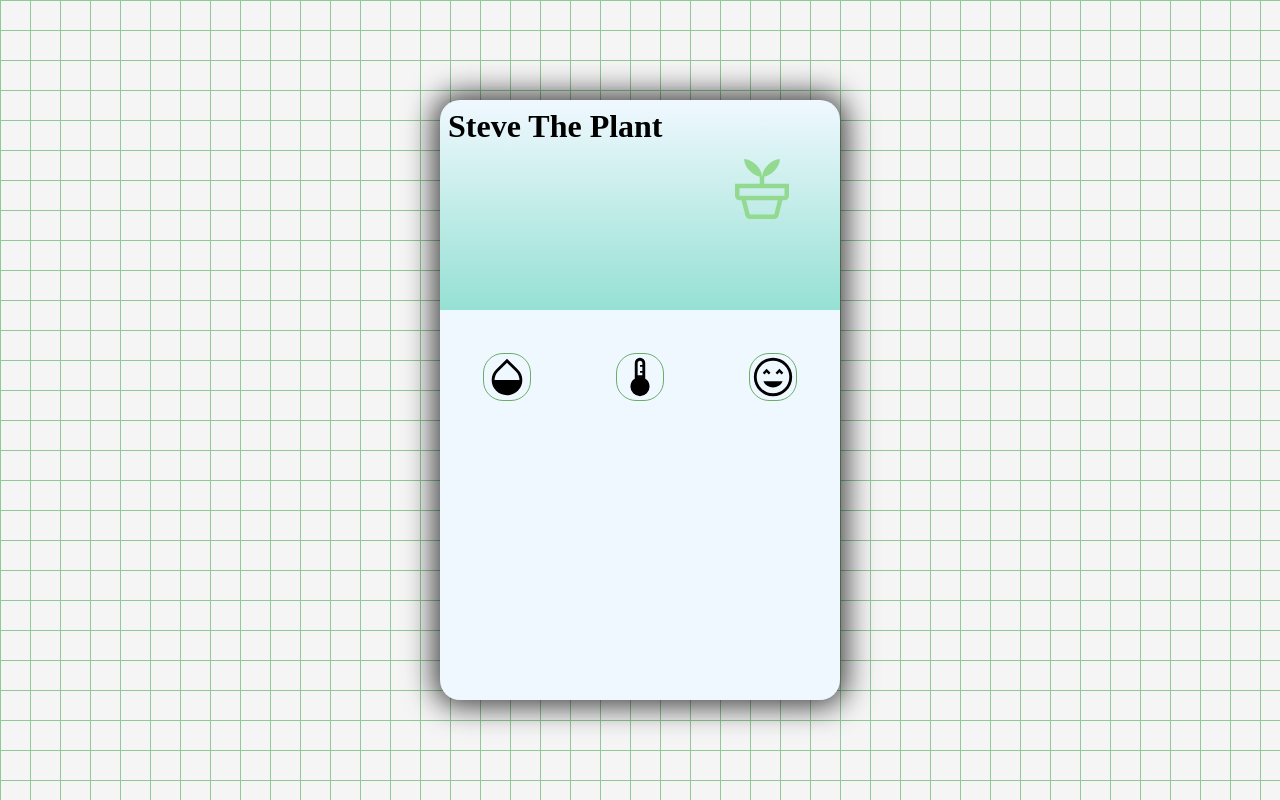
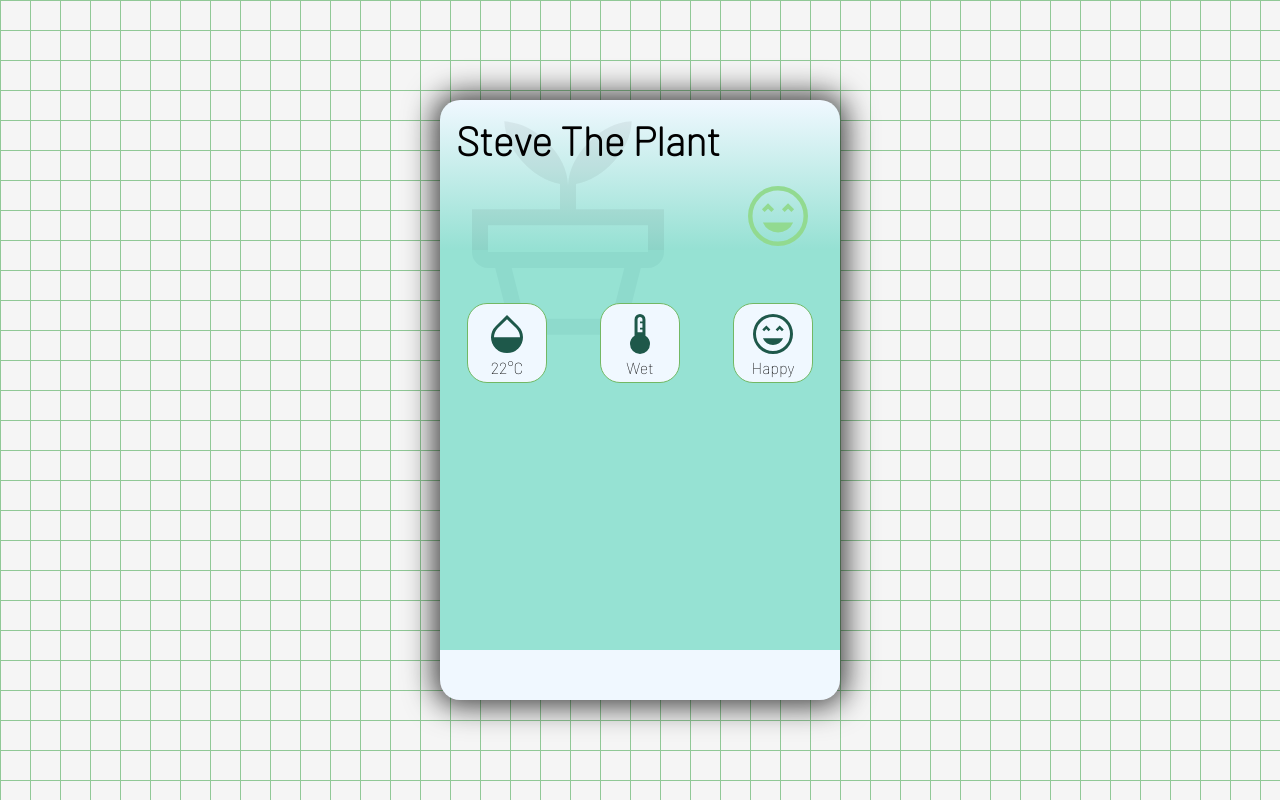
Before and after one commit to Annie1790/SteveThePlant, a React app in the folder stevetheplant/: page / in a window 1280 px wide. Built offline with nearby package versions, Linux system fonts and the light colour scheme.

Commit message:
styling fix

```diff
--- a/stevetheplant/package.json
+++ b/stevetheplant/package.json
@@ -6,6 +6,7 @@
     "@testing-library/jest-dom": "^5.16.5",
     "@testing-library/react": "^13.4.0",
     "@testing-library/user-event": "^13.5.0",
+    "hover.css": "^2.3.2",
     "localforage": "^1.10.0",
     "match-sorter": "^6.3.1",
     "react": "^18.2.0",
--- a/stevetheplant/src/Style/buttons.scss
+++ b/stevetheplant/src/Style/buttons.scss
@@ -1,8 +1,10 @@
 @use "mixin";
 
 #buttons {
-    grid-row: 2 / 5;
+    position: relative;
+    grid-row: 2 / 3;
     grid-column: 1 / span 3;
+    background-color: rgba(34, 195, 155, 0.44);
 
     //Another grid for button positions
     display: grid;
@@ -10,12 +12,30 @@
     grid-template-rows: repeat(3, auto);
 
     //Actual button styling
-    div {
+    #moisture,
+    #temperature,
+    #emoji {
         @include mixin.centerDiv();
+    }
 
-        svg {
-            @include mixin.borderRadius();
-            border: 1px solid rgb(107, 173, 104);
-        }
+    .buttonBox {
+        @include mixin.borderRadius();
+        @include mixin.centerDiv();
+        @include mixin.fade();
+        width: 80px;
+        height: 80px;
+        flex-direction: column;
+        border: 1px solid rgb(114, 184, 100);
+        background-color: aliceblue;
+    }
+
+    .buttonBox:hover,
+    .buttonBox:focus,
+    .buttonBox:active {
+        @include mixin.fadeHover();
+    }
+
+    svg {
+        filter: invert(26%) sepia(51%) saturate(476%) hue-rotate(115deg) brightness(96%) contrast(93%);
     }
 }
--- a/stevetheplant/src/Style/index.scss
+++ b/stevetheplant/src/Style/index.scss
@@ -2,6 +2,7 @@
 
 * {
     box-sizing: border-box;
+    @include mixin.font();
 }
 
 body {
@@ -22,7 +23,7 @@ body {
     background-color: aliceblue;
     display: grid;
     grid-template-columns:repeat(3, auto);
-    grid-template-rows: repeat(5, auto);
+    grid-template-rows: 150px auto 50px;
 }
 
 @media (min-width: 300px) and (max-width:600px) {
--- a/stevetheplant/src/Style/mixin.scss
+++ b/stevetheplant/src/Style/mixin.scss
@@ -1,4 +1,5 @@
 //groups of css declarations
+@import url('https://fonts.googleapis.com/css2?family=Barlow:wght@100&display=swap');
 
 @mixin centerDiv() {
     display: flex;
@@ -19,3 +20,25 @@
     -webkit-border-radius: 20px 20px 20px 20px;
     border: 0px solid #000000;
 }
+
+@mixin font() {
+    font-family: 'Barlow', sans-serif;
+}
+
+@mixin fade() {
+    vertical-align: middle;
+    -webkit-transform: perspective(1px) translateZ(0);
+    transform: perspective(1px) translateZ(0);
+    box-shadow: 0 0 1px rgba(0, 0, 0, 0);
+    overflow: hidden;
+    -webkit-transition-duration: 0.3s;
+    transition-duration: 0.3s;
+    -webkit-transition-property: color, background-color;
+    transition-property: color, background-color;
+}
+
+@mixin fadeHover() {
+    /* Use hover, focus, active after : */
+    background-color: rgb(203, 224, 193);
+    color: white;
+}
--- a/stevetheplant/src/Style/welcomeText.scss
+++ b/stevetheplant/src/Style/welcomeText.scss
@@ -17,7 +17,8 @@
     grid-row: 1;
 
     h1 {
-        margin: 0.5rem;
+        margin: 1rem;
+        font-size: 40px;
     }
 }
 
@@ -30,3 +31,11 @@
         filter: invert(91%) sepia(5%) saturate(3389%) hue-rotate(59deg) brightness(100%) contrast(71%);
     }
 }
+
+#plantBackground {
+    position: absolute;
+    grid-column: 1;
+    grid-row: 1 / span 2;
+    z-index: 0;
+    opacity: 0.05;
+}
--- a/stevetheplant/src/components/buttons.js
+++ b/stevetheplant/src/components/buttons.js
@@ -6,13 +6,22 @@ const Buttons = () => {
     return (
         <div id="buttons">
             <div id="moisture">
-                <svg xmlns="http://www.w3.org/2000/svg" height="48" viewBox="0 96 960 960" width="48"><path d="M480 956q-133 0-226.5-91.709T160 641q0-63.142 24.5-120.771Q209 462.599 254 418.5L480 196l226 222.5q45 44.099 69.5 101.729Q800 577.858 800 641q0 131.582-93.5 223.291T480 956ZM220 641h520q0-51-19.5-97T666 463L480 280 294 463q-35 35-54.5 81.042Q220 590.083 220 641Z" /></svg>
+                <div className="buttonBox">
+                    <svg xmlns="http://www.w3.org/2000/svg" height="48" viewBox="0 96 960 960" width="48"><path d="M480 956q-133 0-226.5-91.709T160 641q0-63.142 24.5-120.771Q209 462.599 254 418.5L480 196l226 222.5q45 44.099 69.5 101.729Q800 577.858 800 641q0 131.582-93.5 223.291T480 956ZM220 641h520q0-51-19.5-97T666 463L480 280 294 463q-35 35-54.5 81.042Q220 590.083 220 641Z" /></svg>
+                    <span>22°C</span>
+                </div>
             </div>
             <div id="temperature">
-                <svg xmlns="http://www.w3.org/2000/svg" height="48" viewBox="0 96 960 960" width="48"><path d="M480 976q-83 0-141.5-58.5T280 776q0-51 23-96t68-67V285q0-45.417 31.792-77.208Q434.583 176 480 176t77.208 31.792Q589 239.583 589 285v328q45 22 68 67t23 96q0 83-58.5 141.5T480 976Zm-49-435h98v-53h-49v-39h49v-87h-49v-38.5h49V285q0-20.825-14.123-34.912-14.123-14.088-35-14.088Q459 236 445 250.088 431 264.175 431 285v256Z" /></svg>
+                <div className="buttonBox">
+                    <svg xmlns="http://www.w3.org/2000/svg" height="48" viewBox="0 96 960 960" width="48"><path d="M480 976q-83 0-141.5-58.5T280 776q0-51 23-96t68-67V285q0-45.417 31.792-77.208Q434.583 176 480 176t77.208 31.792Q589 239.583 589 285v328q45 22 68 67t23 96q0 83-58.5 141.5T480 976Zm-49-435h98v-53h-49v-39h49v-87h-49v-38.5h49V285q0-20.825-14.123-34.912-14.123-14.088-35-14.088Q459 236 445 250.088 431 264.175 431 285v256Z" /></svg>
+                    <span>Wet</span>
+                </div>
             </div>
             <div id="emoji">
-                <svg xmlns="http://www.w3.org/2000/svg" height="48" viewBox="0 96 960 960" width="48"><path d="M480 795q66 0 121.5-35.5T682 663H278q26 61 81 96.5T480 795ZM302 523l45-45 45 45 36-36-81-81-81 81 36 36Zm267 0 45-45 45 45 36-36-81-81-81 81 36 36Zm-89 453q-83 0-156-31.5T197 859q-54-54-85.5-127T80 576q0-83 31.5-156T197 293q54-54 127-85.5T480 176q83 0 156 31.5T763 293q54 54 85.5 127T880 576q0 83-31.5 156T763 859q-54 54-127 85.5T480 976Zm0-400Zm0 340q142.375 0 241.188-98.812Q820 718.375 820 576t-98.812-241.188Q622.375 236 480 236t-241.188 98.812Q140 433.625 140 576t98.812 241.188Q337.625 916 480 916Z" /></svg>
+                <div className="buttonBox">
+                    <svg xmlns="http://www.w3.org/2000/svg" height="48" viewBox="0 96 960 960" width="48"><path d="M480 795q66 0 121.5-35.5T682 663H278q26 61 81 96.5T480 795ZM302 523l45-45 45 45 36-36-81-81-81 81 36 36Zm267 0 45-45 45 45 36-36-81-81-81 81 36 36Zm-89 453q-83 0-156-31.5T197 859q-54-54-85.5-127T80 576q0-83 31.5-156T197 293q54-54 127-85.5T480 176q83 0 156 31.5T763 293q54 54 85.5 127T880 576q0 83-31.5 156T763 859q-54 54-127 85.5T480 976Zm0-400Zm0 340q142.375 0 241.188-98.812Q820 718.375 820 576t-98.812-241.188Q622.375 236 480 236t-241.188 98.812Q140 433.625 140 576t98.812 241.188Q337.625 916 480 916Z" /></svg>
+                    <span>Happy</span>
+                </div>
             </div>
         </div>
     );
--- a/stevetheplant/src/components/welcomeText.js
+++ b/stevetheplant/src/components/welcomeText.js
@@ -7,7 +7,10 @@ const WelcomeText = () => {
                 <h1>Steve The Plant</h1>
             </div>
             <div id="headerSvg">
-                <svg xmlns="http://www.w3.org/2000/svg" height="72" viewBox="0 96 960 960" width="72"><path d="M317 916h326l48-190H269l48 190Zm0 60q-20 0-36.286-12.541Q264.429 950.918 259 931l-52-205h546l-52 205q-5.429 19.918-21.714 32.459Q663 976 643 976H317ZM180 666h600V566H180v100Zm300-251q5-87 78-160.5T719 176q-3 81-67 150.5T510 411v95h330v160q0 24.75-17.625 42.375T780 726H180q-24.75 0-42.375-17.625T120 666V506h330v-95q-78-15-141.5-84.5T241 176q88 5 161.5 78T480 415Z" /></svg>
+                <svg xmlns="http://www.w3.org/2000/svg" height="72" viewBox="0 96 960 960" width="72"><path d="M480 795q66 0 121.5-35.5T682 663H278q26 61 81 96.5T480 795ZM302 523l45-45 45 45 36-36-81-81-81 81 36 36Zm267 0 45-45 45 45 36-36-81-81-81 81 36 36Zm-89 453q-83 0-156-31.5T197 859q-54-54-85.5-127T80 576q0-83 31.5-156T197 293q54-54 127-85.5T480 176q83 0 156 31.5T763 293q54 54 85.5 127T880 576q0 83-31.5 156T763 859q-54 54-127 85.5T480 976Zm0-400Zm0 340q142.375 0 241.188-98.812Q820 718.375 820 576t-98.812-241.188Q622.375 236 480 236t-241.188 98.812Q140 433.625 140 576t98.812 241.188Q337.625 916 480 916Z" /></svg>
+            </div>
+            <div id="plantBackground">
+            <svg xmlns="http://www.w3.org/2000/svg" height="256" viewBox="0 96 960 960" width="256"><path d="M317 916h326l48-190H269l48 190Zm0 60q-20 0-36.286-12.541Q264.429 950.918 259 931l-52-205h546l-52 205q-5.429 19.918-21.714 32.459Q663 976 643 976H317ZM180 666h600V566H180v100Zm300-251q5-87 78-160.5T719 176q-3 81-67 150.5T510 411v95h330v160q0 24.75-17.625 42.375T780 726H180q-24.75 0-42.375-17.625T120 666V506h330v-95q-78-15-141.5-84.5T241 176q88 5 161.5 78T480 415Z"/></svg>
             </div>
         </div>
     )
```
Also changed, not shown: README.md, stevetheplant/src/Style/settings.scss (added), stevetheplant/src/components/settings.js (added), 1 other file.
